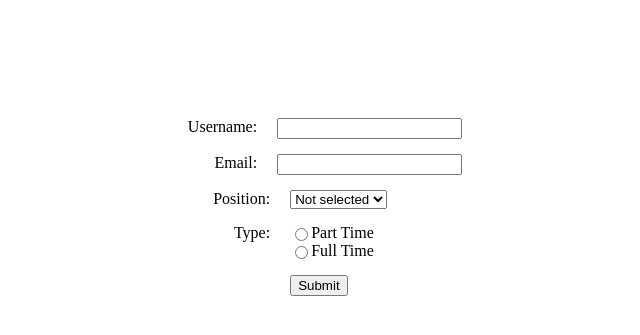
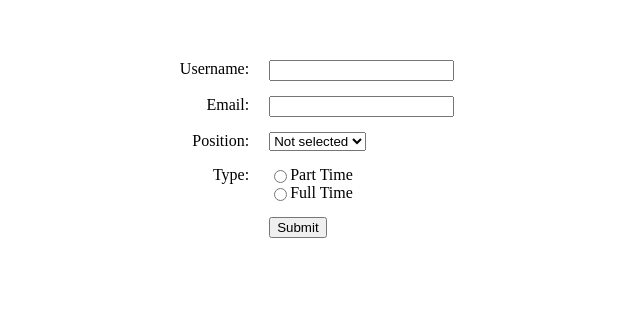
Before and after one commit to ttaxzn/CS490WDMidterm, a plain HTML site: page index.html in a window 1280 px wide. Shown: the part 201-536 px from the top of the page, without its empty margins (315-955 px from the left). Drawn offline with Linux system fonts and the light colour scheme.

Commit message:
styling changes

```diff
--- a/style.css
+++ b/style.css
@@ -50,9 +50,7 @@ label {
     flex-direction: row;
 }
 
-body{
-    display: flex;
-    justify-content: center;
-    align-items: center;
-    height: 100vh;
+form{
+    padding-top: 20%;
+    padding-left: 20%;
 }
```
